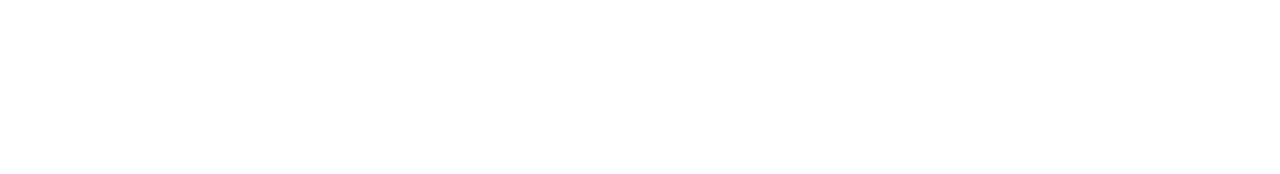
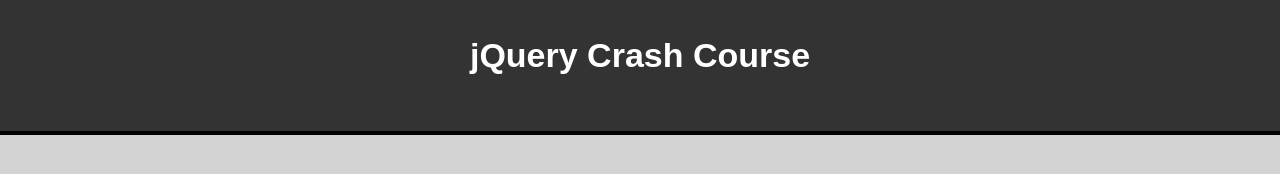
Before and after one commit to r-keenan/jQueryCrashCourse, a plain HTML site: page index.html in a window 1280 px wide. Drawn offline with Linux system fonts and the light colour scheme.

Commit message:
Added header and basic CSS styles

```diff
--- a/index.html
+++ b/index.html
@@ -21,8 +21,14 @@
     <!--[if lt IE 7]>
             <p class="browsehappy">You are using an <strong>outdated</strong> browser. Please <a href="#">upgrade your browser</a> to improve your experience.</p>
         <![endif]-->
+    <header>
+        <h1>jQuery Crash Course</h1>
+        <div id='container'>
 
-
+        </div>
+    </header>
+    <!--script file for jQuery scripts-->
+    <script></script>
 </body>
 
 </html>
--- a/styles/styles.css
+++ b/styles/styles.css
@@ -0,0 +1,26 @@
+html,body{
+    padding: 0px;
+    margin: 0px;
+}
+
+body{
+    font-size: 17px;
+    font-family: Arial, Helvetica, sans-serif;
+    background: lightgray;
+    line-height: 1.5em;
+}
+
+header{
+    background: #333;
+    color: #fff;
+    padding: 20px;
+    text-align: center;
+    border-bottom: 4px #000 solid;
+    margin-bottom: 10px;
+}
+
+#container {
+    width: 90%;
+    margin: auto;
+    padding: 10px;
+}
```
